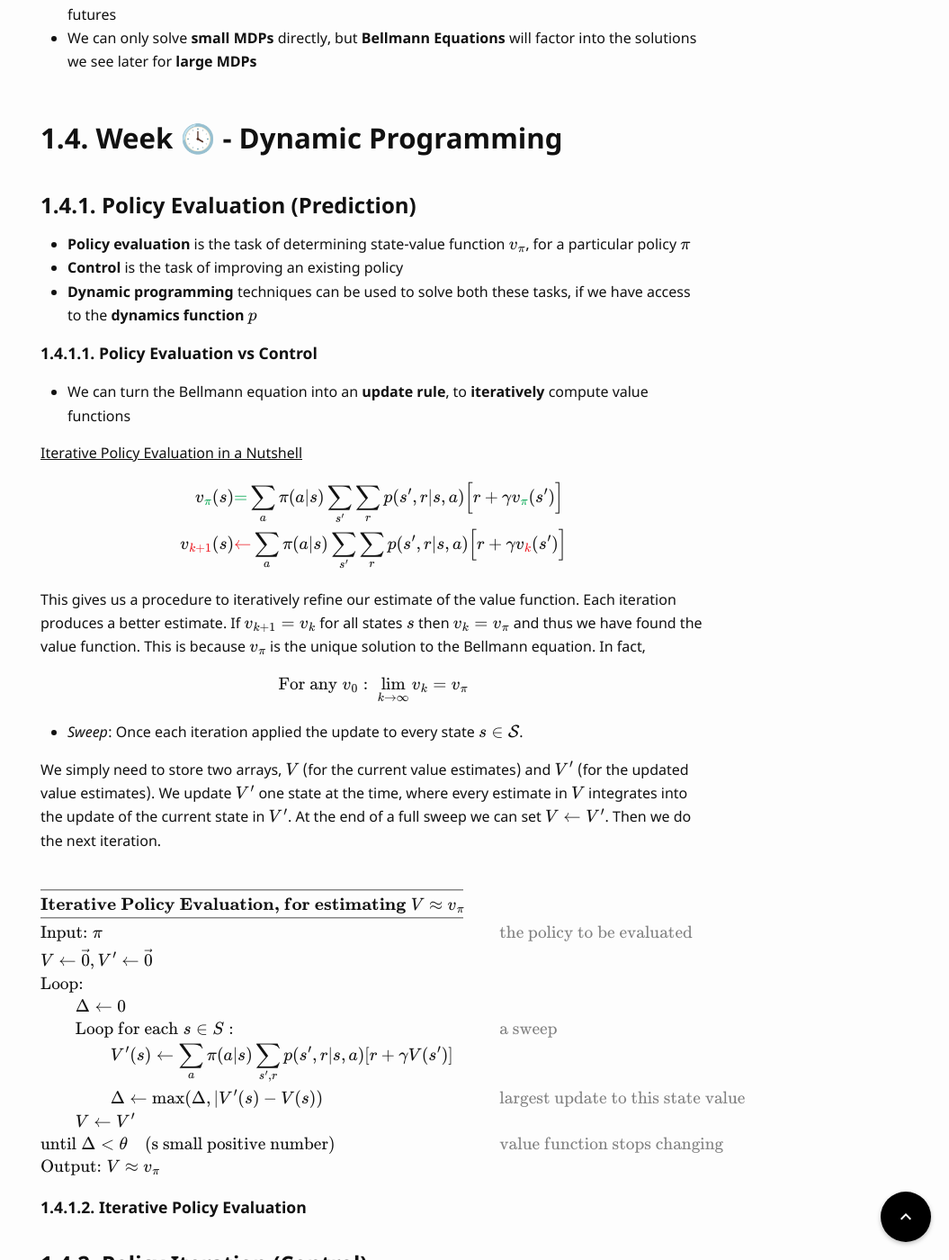
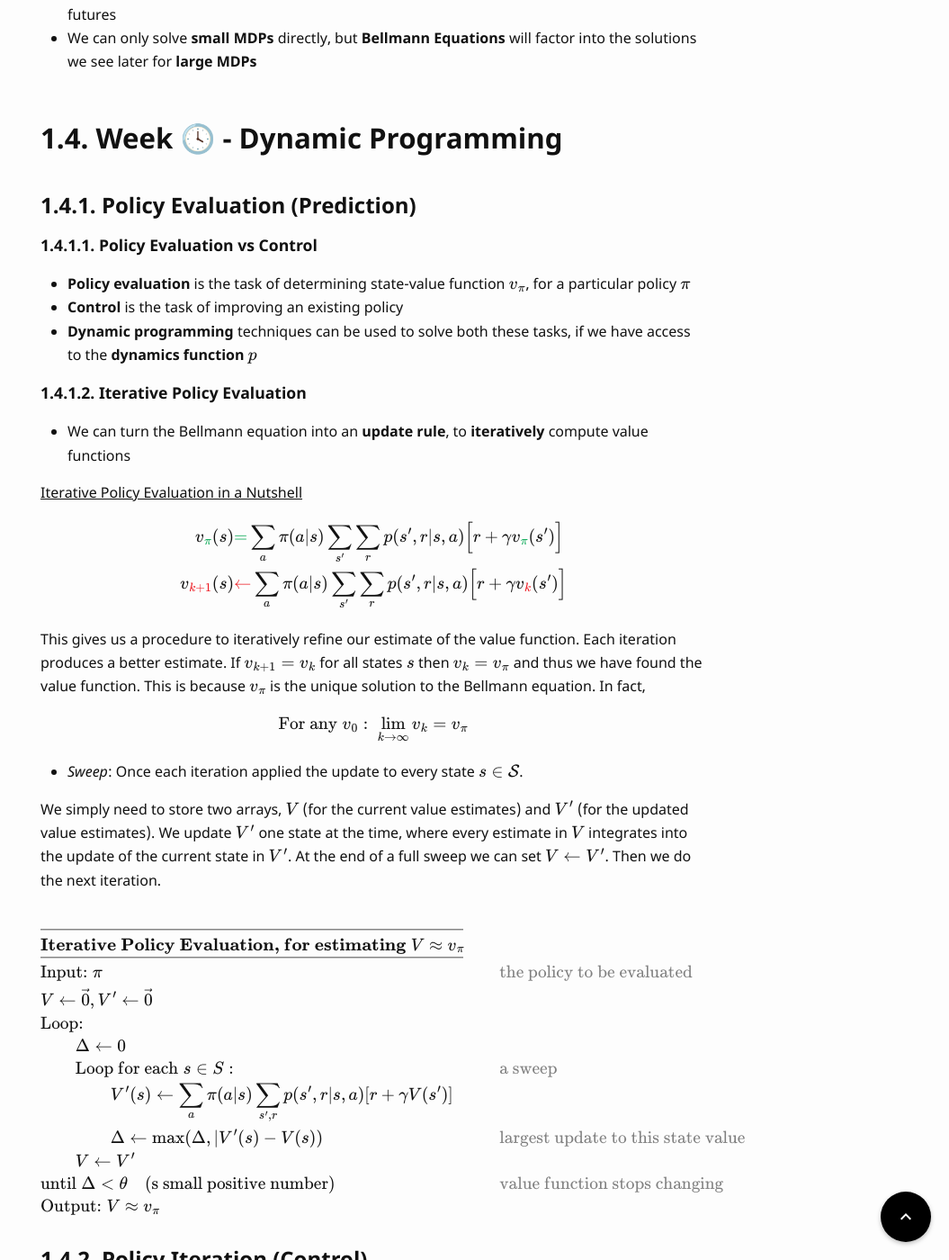
Before and after one commit to PeeteKeesel/clem-log, a Jekyll site: the page built from _posts/2024-02-05-rl-specialization.md, in a window 1280 px wide and 1400 px high, scrolled down 8698 px. Shown: the whole window at 90% size, without its empty margins (225-1280 px from the left). Built offline with Jekyll 4.4.1, drawn with Linux system fonts in a browser that asks for light colours; some web fonts are replaced; formulas are drawn with MathJax 3; part of the change alters nothing that is shown.

```diff
--- a/_posts/2024-02-05-rl-specialization.md
+++ b/_posts/2024-02-05-rl-specialization.md
@@ -349,11 +349,14 @@ $$
 
 ### 1.4.1. Policy Evaluation (Prediction)
 
+#### 1.4.1.1. Policy Evaluation vs Control
+
 - __Policy evaluation__ is the task of determining state-value function $v_{\pi}$, for a particular policy $\pi$
 - __Control__ is the task of improving an existing policy
 - __Dynamic programming__ techniques can be used to solve both these tasks, if we have access to the __dynamics function__ $p$
 
-#### 1.4.1.1. Policy Evaluation vs Control
+#### 1.4.1.2. Iterative Policy Evaluation
+
 
 - We can turn the Bellmann equation into an __update rule__, to __iteratively__ compute value functions
 
@@ -397,8 +400,6 @@ $$
 \end{align*}
 $$
 
-#### 1.4.1.2. Iterative Policy Evaluation
-
 ### 1.4.2. Policy Iteration (Control)
 
 #### 1.4.2.1. Policy Improvement
```
